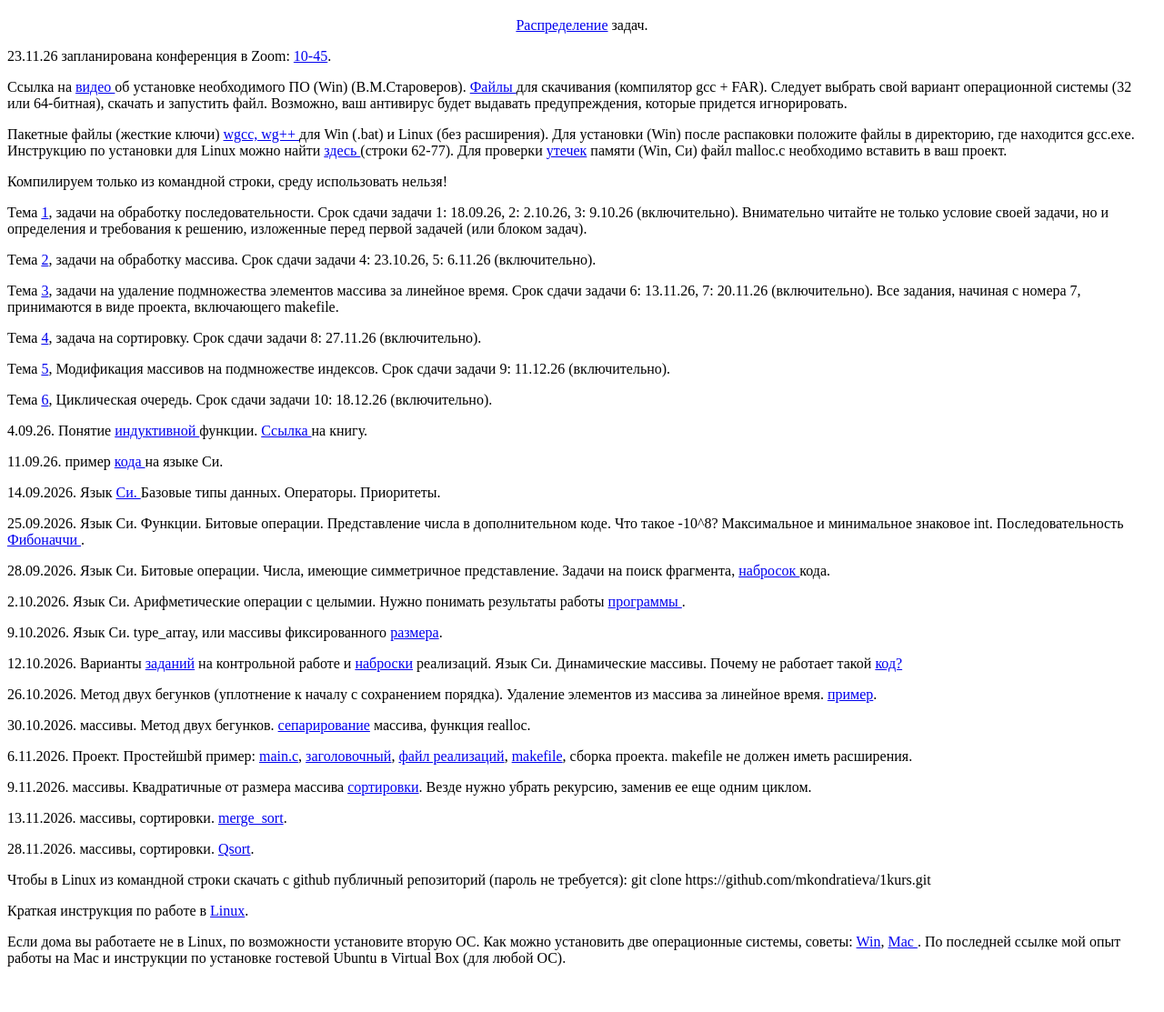
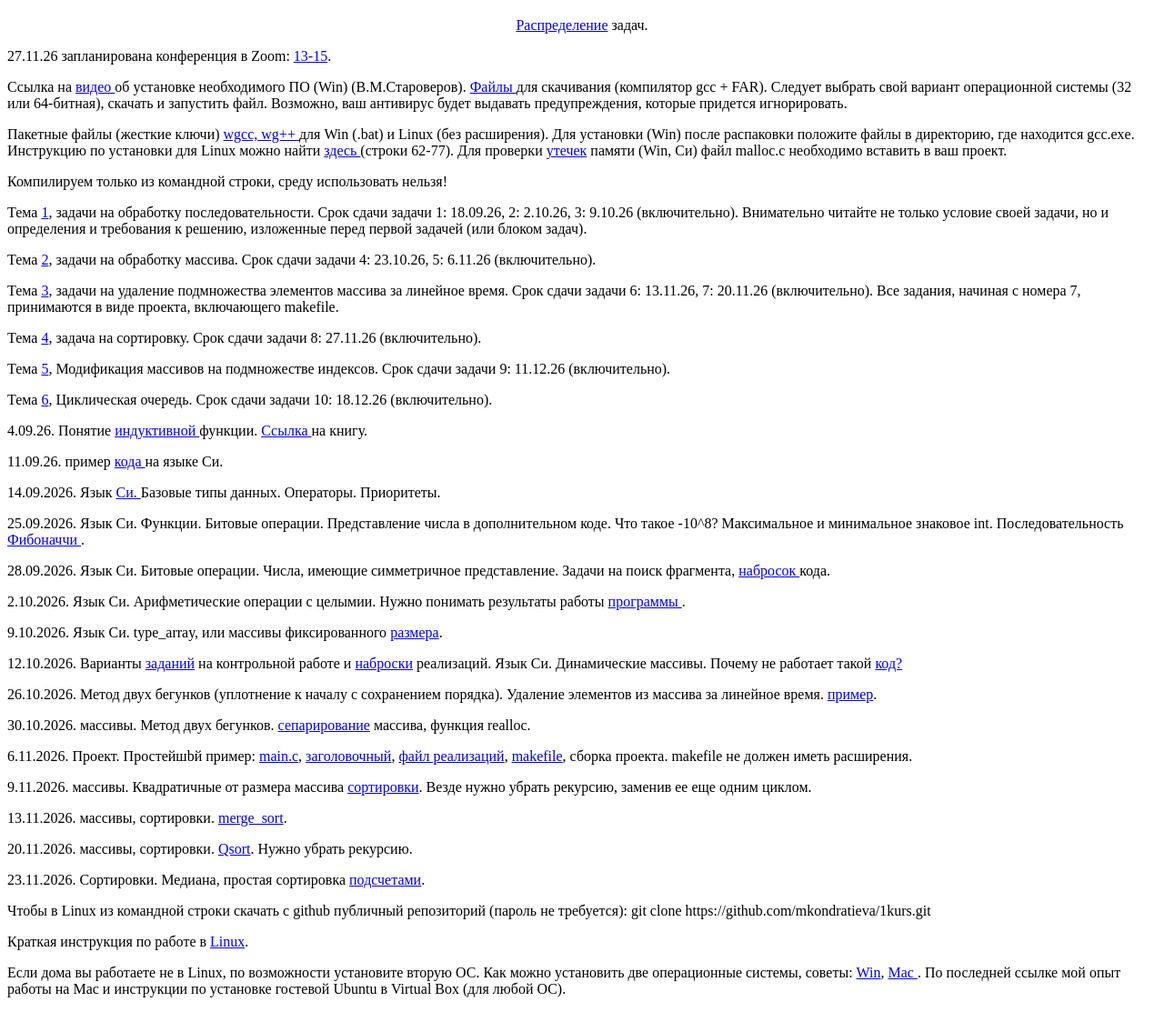
Before and after one commit to mkondratieva/mkondratieva.github.io, a plain HTML site: page 1.html in a window 1280 px wide. Shown: the part 61-1174 px from the top of the page at 91% size. Before the commit the page ends 1140 px from the top, so only its background shows below. Drawn offline with Linux system fonts and the light colour scheme.

Commit message:
Add files via upload

```diff
--- a/1.html
+++ b/1.html
@@ -18,10 +18,10 @@
 задач.
 </center>
 <p>
-23.11.26 запланирована конференция в Zoom:
+27.11.26 запланирована конференция в Zoom:
  <a href="
 https://us02web.zoom.us/j/81077595118?pwd=0PB4BZ7t9jUbjDh44HWleOKjUgB6aU.1">
-10-45</a>.
+13-15</a>.
 </p>
 <p>
 Ссылка на <a href="http://lectures.stargeo.ru/video/1cFirst.mp4">видео
@@ -203,14 +203,19 @@ https://github.com/mkondratieva/1kurs/blob/master/10.c">
 merge_sort</a>.
 </p>
 <p>
-28.11.2026.
+20.11.2026.
 массивы, сортировки.
 <a href="
 https://github.com/mkondratieva/1kurs/blob/master/11.c">
-Qsort</a>.
+Qsort</a>. Нужно убрать рекурсию.
 </p>
-
-
+<p>
+23.11.2026.
+Сортировки.  Медиана, простая сортировка
+<a href="
+https://github.com/mkondratieva/1kurs/blob/master/12.c">
+подсчетами</a>.
+</p>
 <p>
 Чтобы в Linux из командной строки скачать с github публичный репозиторий (пароль не требуется):
 git clone https://github.com/mkondratieva/1kurs.git
```
